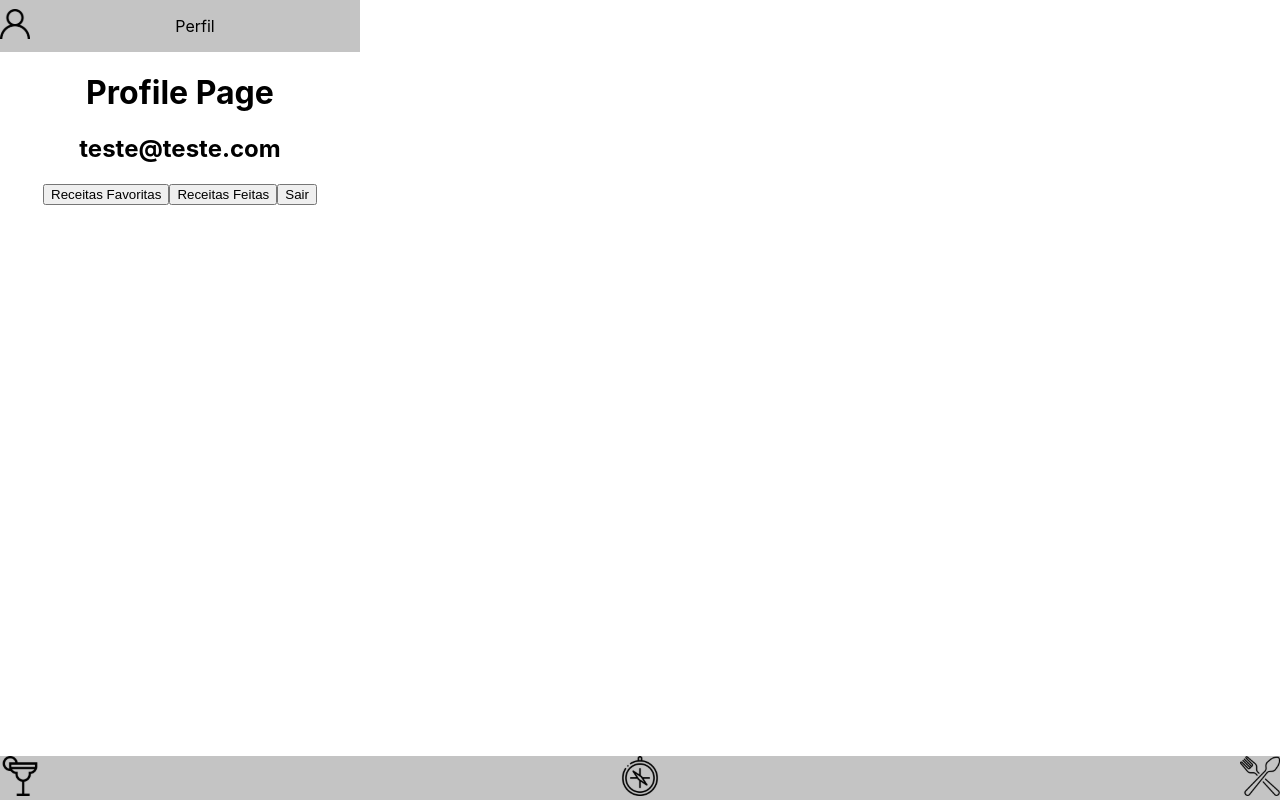
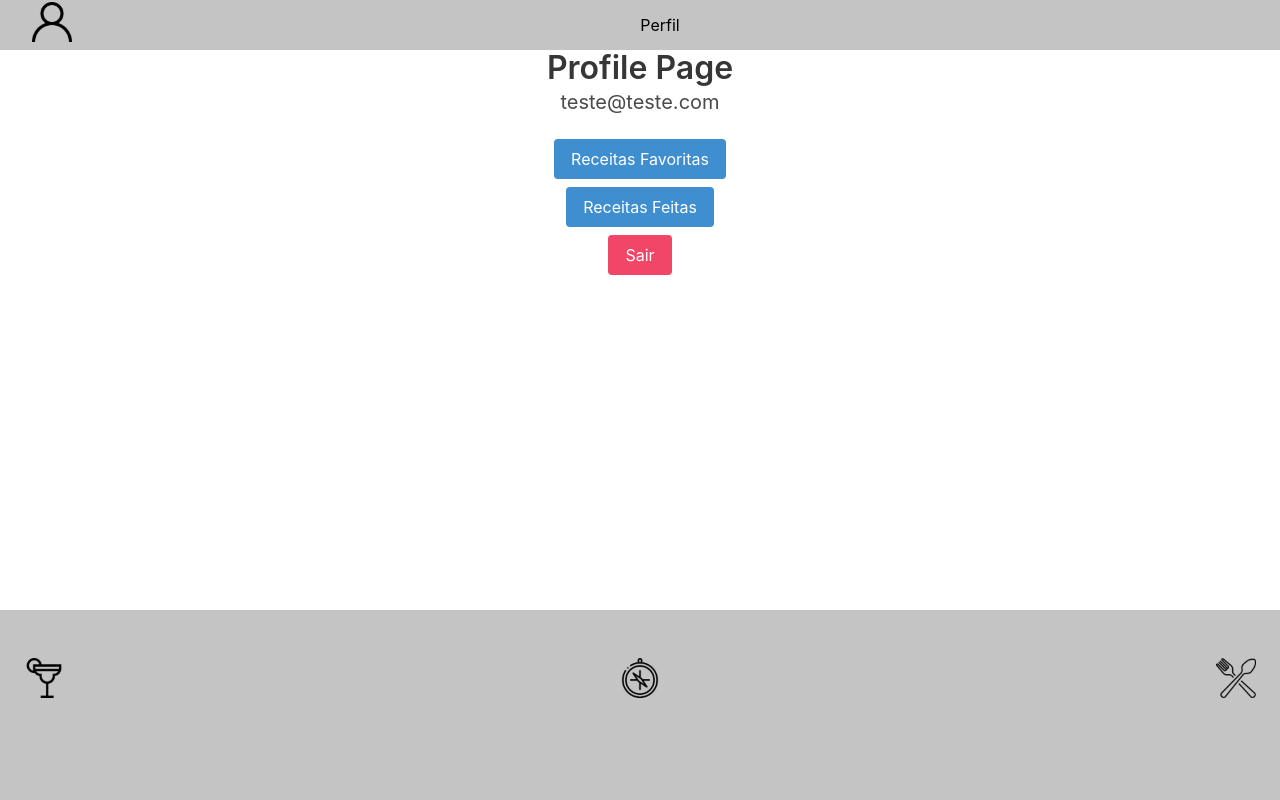
Before and after one commit to tryber/sd-03-recipes-app-09, a React (Create React App) app: page /perfil in a window 1280 px wide. Built offline with nearby package versions, Linux system fonts and the light colour scheme.

Commit message:
Favorite Page and Some Style

```diff
--- a/public/index.html
+++ b/public/index.html
@@ -23,6 +23,7 @@
       Learn how to configure a non-root public URL by running `npm run build`.
     -->
   <link href="https://fonts.googleapis.com/css?family=Montserrat&display=swap" rel="stylesheet">
+  <link rel="stylesheet" href="https://cdn.jsdelivr.net/npm/bulma@0.9.0/css/bulma.min.css">
   <title>React App</title>
 </head>
 
--- a/src/App.css
+++ b/src/App.css
@@ -10,4 +10,5 @@
   display: flex;
   justify-content: space-between;
   align-items: center;
+  min-height: 2rem;
 }
--- a/src/components/FavoriteButton.js
+++ b/src/components/FavoriteButton.js
@@ -45,7 +45,8 @@ const removeFavorite = (id, setIsFavorite) => {
   return setIsFavorite(false);
 };
 
-const FavoriteButton = (data) => {
+const FavoriteButton = (props) => {
+  const data = props;
   const [favorite, setFavorite] = useState(isFavorite(data.id));
   return (
     <button
--- a/src/components/Header.js
+++ b/src/components/Header.js
@@ -25,9 +25,9 @@ function Header() {
 
     if (checkForbidden) {
       return (
-        <div className="header">
+        <div className="container is-fluid header">
           <Link to="/perfil">
-            <img data-testid="profile-top-btn" src={profileIcon} alt="Ícone de perfil" />
+            <img data-testid="profile-top-btn" src={profileIcon} alt="Ícone de perfil" className="header-img" />
           </Link>
           <p className="header-title" data-testid="page-title">{title}</p>
           <p />
@@ -36,16 +36,16 @@ function Header() {
     }
 
     return (
-      <div className="header">
+      <div className="container is-fluid header">
         <Link to="/perfil">
-          <img data-testid="profile-top-btn" src={profileIcon} alt="Ícone de perfil" />
+          <img data-testid="profile-top-btn" src={profileIcon} alt="Ícone de perfil" className="header-img" />
         </Link>
-        <p data-testid="page-title" className="header-title">{title}</p>
+        <p data-testid="page-title" className="is-capitalized title">{title}</p>
         <button
           type="button"
           onClick={() => setToggleSearchBar(!toggleSearchBar)}
         >
-          <img data-testid="search-top-btn" src={searchIcon} alt="Ícone de busca" />
+          <img data-testid="search-top-btn" src={searchIcon} alt="Ícone de busca" className="header-img" />
         </button>
         { toggleSearchBar && <SearchBar /> }
       </div>
--- a/src/index.css
+++ b/src/index.css
@@ -16,15 +16,21 @@ code {
   background-color: #C4C4C4;;
   color: black;
   min-height: 50px;
-  width: 100%;
   display: flex;
   justify-content: space-between;
   align-items: center;
   position: relative;
 }
 
-.header-title {
-  text-transform: capitalize;
+.header-img {
+  margin: 0;
+  height: 40px;
+}
+
+.profile-buttons {
+  display: flex;
+  flex-direction: column;
+  justify-content: space-between;
 }
 
 .searchbar {
--- a/src/pages/DetailsPage.css
+++ b/src/pages/DetailsPage.css
@@ -1,7 +1,3 @@
-body {
-  width: 360px;
-}
-
 .details-img {
   height: 155px;
   left: 0;
--- a/src/pages/FavoritesPage.jsx
+++ b/src/pages/FavoritesPage.jsx
@@ -1,16 +1,65 @@
-import React, { useState } from 'react';
+import React, { useState, useEffect } from 'react';
 
 import Header from '../components/Header';
 import Footer from '../components/Footer';
 import FiltersButtons from '../components/FiltersButtons';
+import FavoriteButton from '../components/FavoriteButton';
+import ShareButton from '../components/ShareButton';
 
 export default function FavoritesPage() {
   const [filterRecipes, setFilterRecipes] = useState('All');
+  const [favorites, setFavorites] = useState([]);
+
+  const getFavoritesAndSet = () => {
+    const favoriteList = JSON.parse(localStorage.getItem('favoriteRecipes'));
+    setFavorites([...favoriteList]);
+  };
+
+  const createCards = (params) => {
+    return (
+      params.map(({ id, type, area, category, alcoholicOrNot, name, image }) => (
+        <div>
+          <div>
+            <img src={image} alt={name} />
+          </div>
+          <div>
+            {(type === 'comida') ? <p>{area}-{category}</p> : <p>{alcoholicOrNot}</p>}
+            <p>{name}</p>
+          </div>
+          {/* <div>
+            <ShareButton />
+            <FavoriteButton data={id} />
+          </div> */}
+        </div>
+      ))
+    );
+  };
+
+  const mountFavoriteList = (filter) => {
+    let mountParams = [];
+    if (filter === 'Food') {
+      mountParams = favorites.filter((favorite) => favorite.type === 'comida');
+      return createCards(mountParams);
+    }
+
+    if (filter === 'Drinks') {
+      mountParams = favorites.filter((favorite) => favorite.type === 'bebida');
+      return createCards(mountParams);
+    }
+
+    mountParams = favorites;
+    return createCards(mountParams);
+  };
+
+  useEffect(() => {
+    getFavoritesAndSet();
+  }, []);
 
   return (
     <div>
       <Header />
       <FiltersButtons handleClick={setFilterRecipes} />
+      {favorites && favorites.length > 1 ? mountFavoriteList(filterRecipes) : null}
       <Footer />
     </div>
   );
--- a/src/pages/ProfilePage.jsx
+++ b/src/pages/ProfilePage.jsx
@@ -1,30 +1,48 @@
-import React from 'react';
-import { Link } from 'react-router-dom';
-import Header from '../components/Header';
-import Footer from '../components/Footer';
+import React from "react";
+import { Link } from "react-router-dom";
+import Header from "../components/Header";
+import Footer from "../components/Footer";
 
 const ProfilePage = () => {
-  const user = JSON.parse(localStorage.getItem('user'));
-  const email = user ? user.email : 'teste@teste.com';
+  const user = JSON.parse(localStorage.getItem("user"));
+  const email = user ? user.email : "teste@teste.com";
   return (
     <div>
       <Header />
-      <h1>Profile Page</h1>
-      <h2 data-testid="profile-email">{email}</h2>
+      <h1 className="title">Profile Page</h1>
+      <h2 data-testid="profile-email" className="subtitle">
+        {email}
+      </h2>
+      <div className="buttons profile-buttons">
         <Link to="/receitas-favoritas">
-        <button data-testid="profile-favorite-btn">Receitas Favoritas</button>
+          <button
+            data-testid="profile-favorite-btn"
+            className="button is-info"
+            type="button"
+          >
+            Receitas Favoritas
+          </button>
         </Link>
         <Link to="/receitas-feitas">
-        <button data-testid="profile-done-btn">Receitas Feitas</button>
+          <button
+            data-testid="profile-done-btn"
+            className="button is-info"
+            type="button"
+          >
+            Receitas Feitas
+          </button>
         </Link>
         <Link to="/">
           <button
+            type="button"
+            className="button is-danger"
             onClick={() => localStorage.clear()}
             data-testid="profile-logout-btn"
           >
             Sair
           </button>
         </Link>
+      </div>
       <Footer />
     </div>
   );
```
Lines whose indentation alone changed are shown as unchanged.
